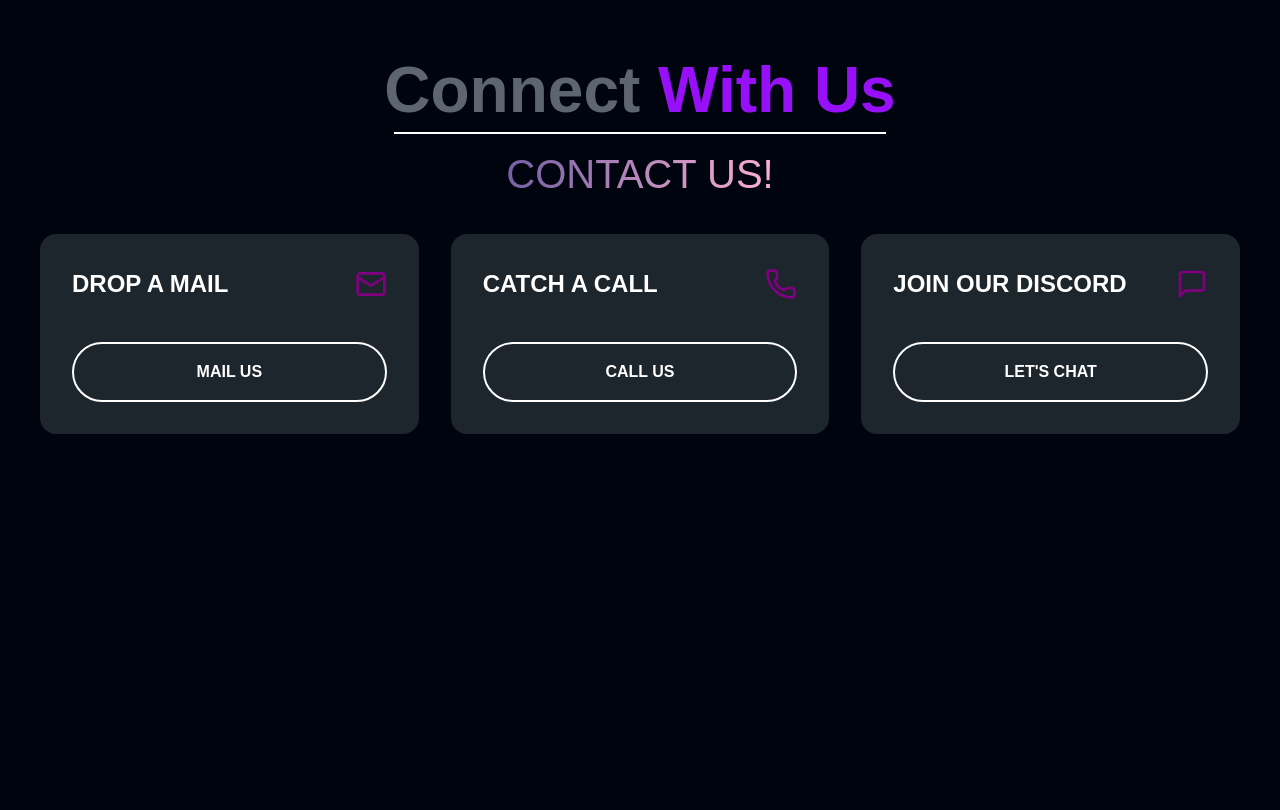
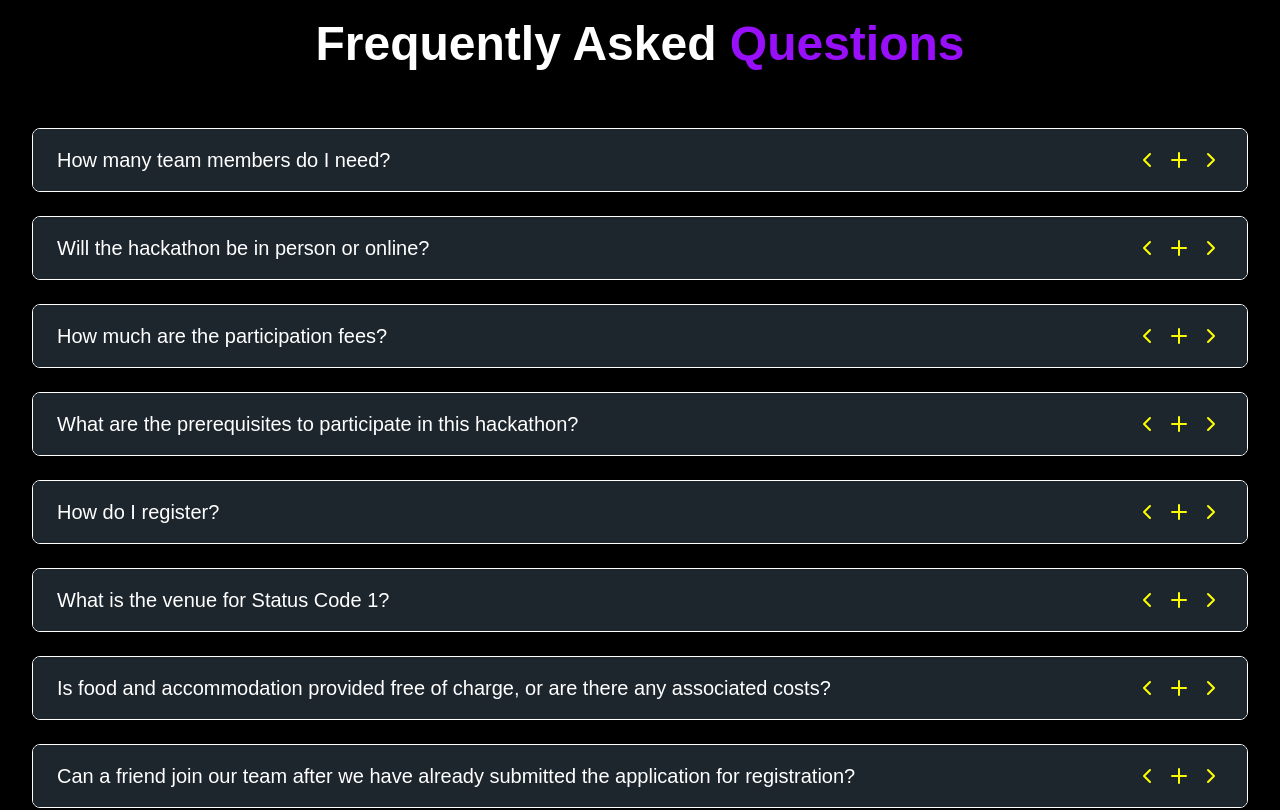
Before and after one commit to uiuxarghya/GDG-Hackathon, a React (Vite) app: page / in a window 1280 px wide. Shown: the part 6420-7230 px from the top of the page. Built offline with nearby package versions, Linux system fonts and the light colour scheme.

Commit message:
added: faq section

```diff
--- a/src/App.jsx
+++ b/src/App.jsx
@@ -11,6 +11,7 @@
 import Prizes from './components/prizes/prizes'
 import Judges from './components/judges/judges'
 import Mentors from './components/mentors/mentors'
+import Faq from "./components/faq/Faq";
 
 function App() {
   return (
@@ -27,6 +28,7 @@
       <Prizes/>
       <Judges/>
       <Mentors/>
+      <Faq />
       <Footer />
     </div>
   );
--- /dev/null
+++ b/src/components/css/faq.css
@@ -0,0 +1,73 @@
+.faq-container {
+    background-color: #000;
+    color: #fff;
+    padding: 4rem 2rem;
+
+  }
+
+  .faq-title {
+    font-size: 3rem;
+    margin-bottom: 3rem;
+    font-weight: 550;
+  }
+
+  .faq-items {
+    display: flex;
+    flex-direction: column;
+    gap: 1.5rem;
+  }
+
+  .faq-item {
+    border: 1px solid #fff;
+    border-radius: 0.5rem;
+    overflow: hidden;
+  }
+
+  .faq-question {
+    background-color: #1d252d;
+    padding: 1rem 1.5rem;
+    display: flex;
+    justify-content: space-between;
+    align-items: center;
+    cursor: pointer;
+  }
+
+  .faq-question h3 {
+    font-size: 1.25rem;
+    margin: 0;
+  }
+
+  .faq-icon {
+    width: 24px;
+    height: 24px;
+  }
+
+  .faq-answer {
+    padding: 1rem 1.5rem;
+    align-items: start;
+    background: linear-gradient(to bottom, #c8bde1, #c19bad);
+  }
+
+  .faq-answer p {
+    font-size: 1rem;
+    line-height: 2;
+    margin: 0;
+    align-items: center;
+    text-align: start;
+    color: black;
+    font-weight: bold;
+  }
+
+  @media (max-width: 768px) {
+    .faq-title {
+      font-size: 2.5rem;
+    }
+
+    .faq-question h3 {
+      font-size: 1.1rem;
+    }
+
+    .faq-answer p {
+      font-size: 0.9rem;
+    }
+  }
--- a/src/components/css/footer.css
+++ b/src/components/css/footer.css
@@ -46,10 +46,10 @@
 }
 
   .title {
-    font-size: 4rem;
+    font-size: 3.2rem;
     line-height: 1;
-    color: #5d6670;
-    font-weight: 900;
+    color: white;
+    font-weight: 550;
     margin: 0;
 
   }
--- /dev/null
+++ b/src/components/faq/Faq.jsx
@@ -0,0 +1,85 @@
+import React, { useState } from 'react';
+import '../css/faq.css';
+import { Plus, Minus, ChevronLeft, ChevronRight } from 'lucide-react';
+
+const Faq = () => {
+  const [openIndex, setOpenIndex] = useState(-1);
+
+  const toggleAnswer = (index) => {
+    setOpenIndex(openIndex === index ? -1 : index);
+  };
+
+  const faqs = [
+    {
+      question: "How many team members do I need?",
+      answer: "You can participate individually or in teams of 3 to 5 members. If you are participating in the hackathon individually and looking for a team, we will help you in connecting to other individual participants to get you a team."
+    },
+    {
+      question: "Will the hackathon be in person or online?",
+      answer: "The hackathon will be held online."
+    },
+    {
+      question: "How much are the participation fees?",
+      answer: "The participation fees are $50 per team."
+    },
+    {
+      question: "What are the prerequisites to participate in this hackathon?",
+      answer: "To participate, you must be a student or a working professional in the technology industry. No prior hackathon experience is required."
+    },
+    {
+      question: "How do I register?",
+      answer: "You can register for the hackathon on our website. The registration deadline is February 1st."
+    },
+    {
+      question: "What is the venue for Status Code 1?",
+      answer: "The hackathon will be held at the Sheraton Grand Hotel in downtown."
+    },
+    {
+      question: "Is food and accommodation provided free of charge, or are there any associated costs?",
+      answer: "Food and accommodation will be provided free of charge for all participants."
+    },
+    {
+      question: "Can a friend join our team after we have already submitted the application for registration?",
+      answer: "Yes, you can add friends to your team even after submitting the registration. Just contact the organizers, and they will assist you in making the changes."
+    }
+  ];
+
+  return (
+    <div className="faq-container">
+      <h1 className="faq-title">
+        Frequently Asked <span className="text-purple-600">Questions</span>
+      </h1>
+      <div className="faq-items">
+        {faqs.map((faq, index) => (
+          <div key={index} className="faq-item">
+            <div className="faq-question flex justify-between items-center" onClick={() => toggleAnswer(index)}>
+              <h3>{faq.question}</h3>
+              <div className="faq-icons flex items-center gap-2">
+                {openIndex === index ? (
+                  <>
+                    <ChevronLeft color="yellow" strokeWidth={2} />
+                    <Minus strokeWidth={2} color="yellow" className="faq-icon" />
+                    <ChevronRight color="yellow" strokeWidth={2} />
+                  </>
+                ) : (
+                    <>
+                    <ChevronLeft color="yellow" strokeWidth={2} />
+                  <Plus strokeWidth={2} color="yellow" className="faq-icon" />
+                  <ChevronRight color="yellow" strokeWidth={2} />
+                  </>
+                )}
+              </div>
+            </div>
+            {openIndex === index && (
+              <div className="faq-answer">
+                <p>{faq.answer}</p>
+              </div>
+            )}
+          </div>
+        ))}
+      </div>
+    </div>
+  );
+};
+
+export default Faq;
```
